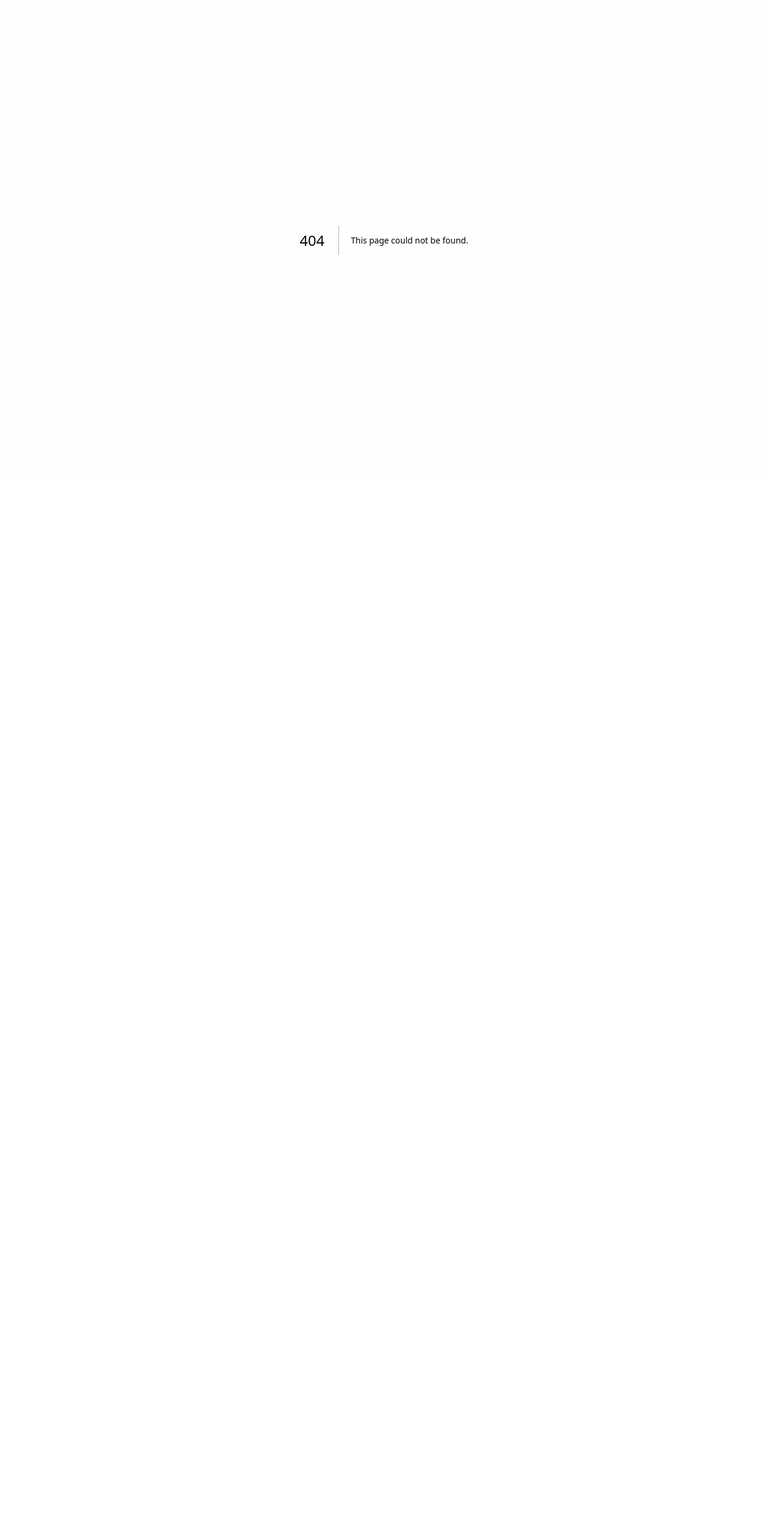
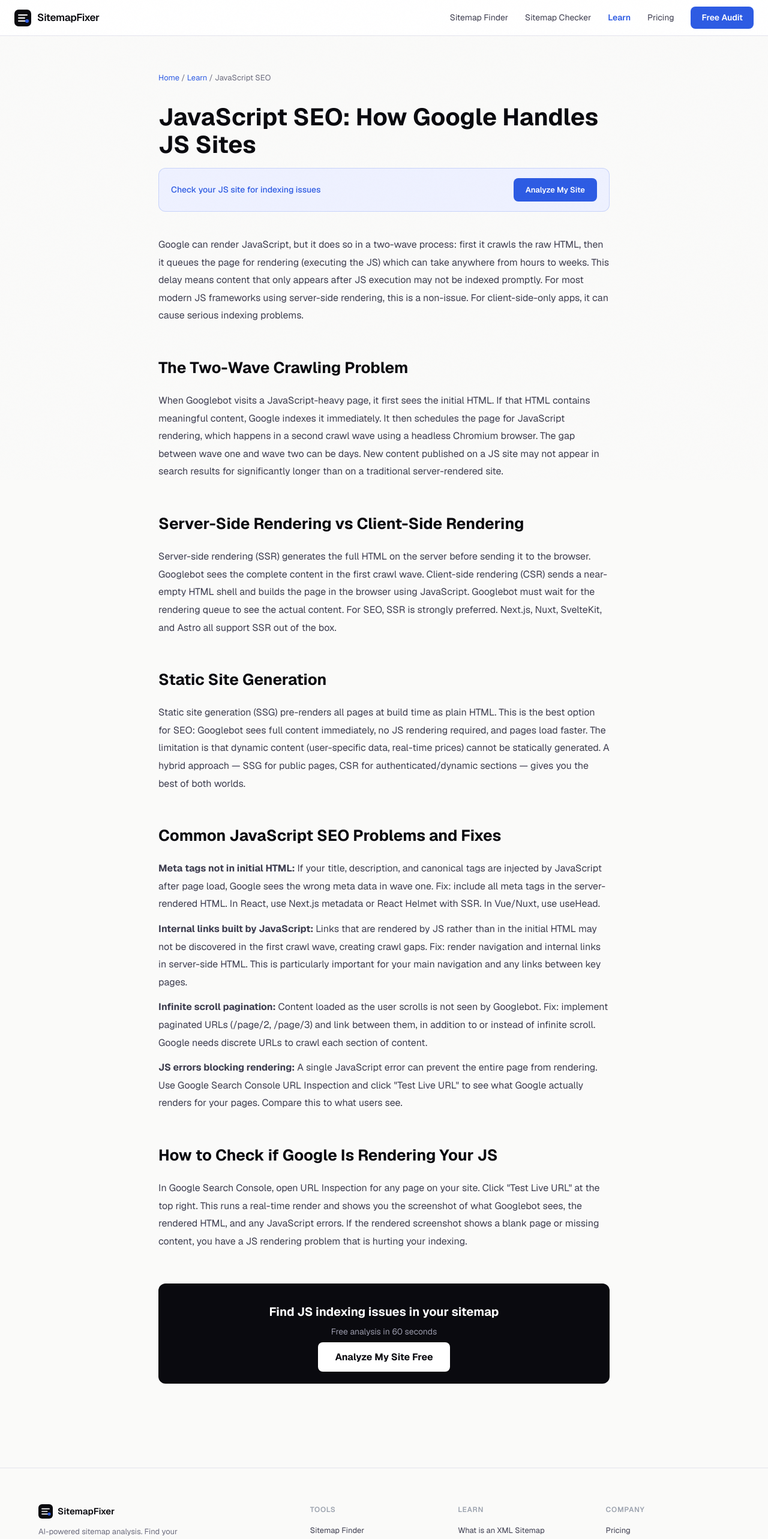
Before and after one commit to Watermelon-Coctail-Bar/sitemap-fixer, a Next.js app: page /learn/javascript-seo in a window 1280 px wide. Before the commit this address had no page. Shown: the top 2566 px of the page at 60% size. Before the commit the page ends 800 px from the top, so only its background shows below. Built offline with nearby package versions, Linux system fonts and the light colour scheme.

Commit message:
Create page.tsx

```diff
--- /dev/null
+++ b/src/app/learn/javascript-seo/page.tsx
@@ -0,0 +1,48 @@
+import type { Metadata } from 'next';
+export const metadata: Metadata = {
+  title: 'JavaScript SEO: How Google Crawls JS Sites and What Can Go Wrong | SitemapFixer',
+  description: "Google renders JavaScript but with delays and limitations. Here is what affects indexing on JS-heavy sites, and practical fixes for the most common JS SEO problems.",
+  alternates: { canonical: 'https://sitemapfixer.com/learn/javascript-seo' },
+};
+export default function Page() {
+  return (
+    <div style={{ maxWidth: 800, margin: '0 auto', padding: '60px 24px' }}>
+      <nav style={{ fontSize: 13, color: '#6b6b7d', marginBottom: 32 }}>
+        <a href="/" style={{ color: '#2d5be3', textDecoration: 'none' }}>Home</a>{' / '}
+        <a href="/learn" style={{ color: '#2d5be3', textDecoration: 'none' }}>Learn</a>{' / '}
+        <span>JavaScript SEO</span>
+      </nav>
+      <h1 style={{ fontSize: 40, fontWeight: 700, color: '#0a0a0f', marginBottom: 16, lineHeight: 1.15 }}>JavaScript SEO: How Google Handles JS Sites</h1>
+      <div style={{ background: '#eef1ff', border: '1px solid rgba(45,91,227,0.2)', borderRadius: 12, padding: '16px 20px', marginBottom: 40, display: 'flex', alignItems: 'center', justifyContent: 'space-between', gap: 16 }}>
+        <span style={{ fontSize: 14, color: '#2d5be3', fontWeight: 500 }}>Check your JS site for indexing issues</span>
+        <a href="/" style={{ background: '#2d5be3', color: 'white', padding: '10px 20px', borderRadius: 8, textDecoration: 'none', fontWeight: 600, fontSize: 13 }}>Analyze My Site</a>
+      </div>
+      <div style={{ fontSize: 16, color: '#3d3d4f', lineHeight: 1.85 }}>
+        <p style={{ marginBottom: 24 }}>Google can render JavaScript, but it does so in a two-wave process: first it crawls the raw HTML, then it queues the page for rendering (executing the JS) which can take anywhere from hours to weeks. This delay means content that only appears after JS execution may not be indexed promptly. For most modern JS frameworks using server-side rendering, this is a non-issue. For client-side-only apps, it can cause serious indexing problems.</p>
+
+        <h2 style={{ fontSize: 26, fontWeight: 700, color: '#0a0a0f', marginTop: 48, marginBottom: 16 }}>The Two-Wave Crawling Problem</h2>
+        <p style={{ marginBottom: 24 }}>When Googlebot visits a JavaScript-heavy page, it first sees the initial HTML. If that HTML contains meaningful content, Google indexes it immediately. It then schedules the page for JavaScript rendering, which happens in a second crawl wave using a headless Chromium browser. The gap between wave one and wave two can be days. New content published on a JS site may not appear in search results for significantly longer than on a traditional server-rendered site.</p>
+
+        <h2 style={{ fontSize: 26, fontWeight: 700, color: '#0a0a0f', marginTop: 48, marginBottom: 16 }}>Server-Side Rendering vs Client-Side Rendering</h2>
+        <p style={{ marginBottom: 24 }}>Server-side rendering (SSR) generates the full HTML on the server before sending it to the browser. Googlebot sees the complete content in the first crawl wave. Client-side rendering (CSR) sends a near-empty HTML shell and builds the page in the browser using JavaScript. Googlebot must wait for the rendering queue to see the actual content. For SEO, SSR is strongly preferred. Next.js, Nuxt, SvelteKit, and Astro all support SSR out of the box.</p>
+
+        <h2 style={{ fontSize: 26, fontWeight: 700, color: '#0a0a0f', marginTop: 48, marginBottom: 16 }}>Static Site Generation</h2>
+        <p style={{ marginBottom: 24 }}>Static site generation (SSG) pre-renders all pages at build time as plain HTML. This is the best option for SEO: Googlebot sees full content immediately, no JS rendering required, and pages load faster. The limitation is that dynamic content (user-specific data, real-time prices) cannot be statically generated. A hybrid approach — SSG for public pages, CSR for authenticated/dynamic sections — gives you the best of both worlds.</p>
+
+        <h2 style={{ fontSize: 26, fontWeight: 700, color: '#0a0a0f', marginTop: 48, marginBottom: 16 }}>Common JavaScript SEO Problems and Fixes</h2>
+        <p style={{ marginBottom: 12 }}><strong>Meta tags not in initial HTML:</strong> If your title, description, and canonical tags are injected by JavaScript after page load, Google sees the wrong meta data in wave one. Fix: include all meta tags in the server-rendered HTML. In React, use Next.js metadata or React Helmet with SSR. In Vue/Nuxt, use useHead.</p>
+        <p style={{ marginBottom: 12 }}><strong>Internal links built by JavaScript:</strong> Links that are rendered by JS rather than in the initial HTML may not be discovered in the first crawl wave, creating crawl gaps. Fix: render navigation and internal links in server-side HTML. This is particularly important for your main navigation and any links between key pages.</p>
+        <p style={{ marginBottom: 12 }}><strong>Infinite scroll pagination:</strong> Content loaded as the user scrolls is not seen by Googlebot. Fix: implement paginated URLs (/page/2, /page/3) and link between them, in addition to or instead of infinite scroll. Google needs discrete URLs to crawl each section of content.</p>
+        <p style={{ marginBottom: 24 }}><strong>JS errors blocking rendering:</strong> A single JavaScript error can prevent the entire page from rendering. Use Google Search Console URL Inspection and click "Test Live URL" to see what Google actually renders for your pages. Compare this to what users see.</p>
+
+        <h2 style={{ fontSize: 26, fontWeight: 700, color: '#0a0a0f', marginTop: 48, marginBottom: 16 }}>How to Check if Google Is Rendering Your JS</h2>
+        <p style={{ marginBottom: 24 }}>In Google Search Console, open URL Inspection for any page on your site. Click "Test Live URL" at the top right. This runs a real-time render and shows you the screenshot of what Googlebot sees, the rendered HTML, and any JavaScript errors. If the rendered screenshot shows a blank page or missing content, you have a JS rendering problem that is hurting your indexing.</p>
+      </div>
+      <div style={{ background: '#0a0a0f', borderRadius: 12, padding: '32px', textAlign: 'center', marginTop: 56 }}>
+        <div style={{ fontSize: 20, fontWeight: 700, color: 'white', marginBottom: 8 }}>Find JS indexing issues in your sitemap</div>
+        <div style={{ color: '#9999aa', marginBottom: 20, fontSize: 14 }}>Free analysis in 60 seconds</div>
+        <a href="/" style={{ background: 'white', color: '#0a0a0f', padding: '14px 28px', borderRadius: 8, textDecoration: 'none', fontWeight: 700 }}>Analyze My Site Free</a>
+      </div>
+    </div>
+  );
+}
```
